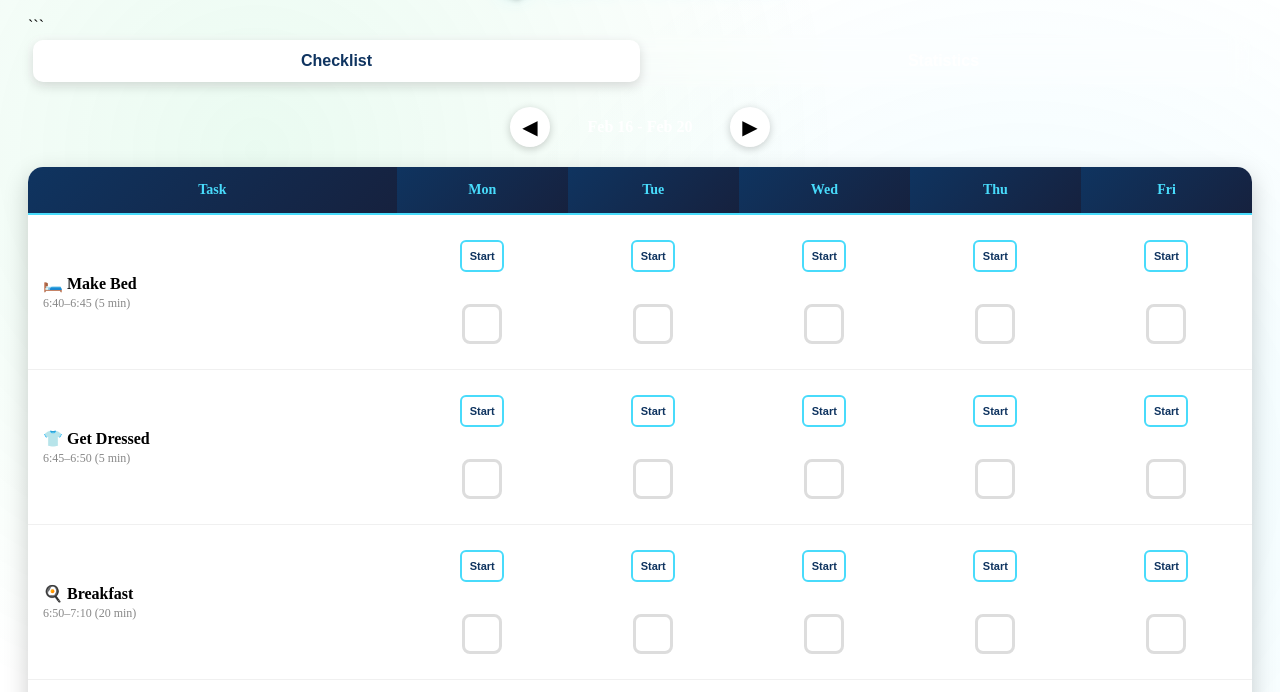
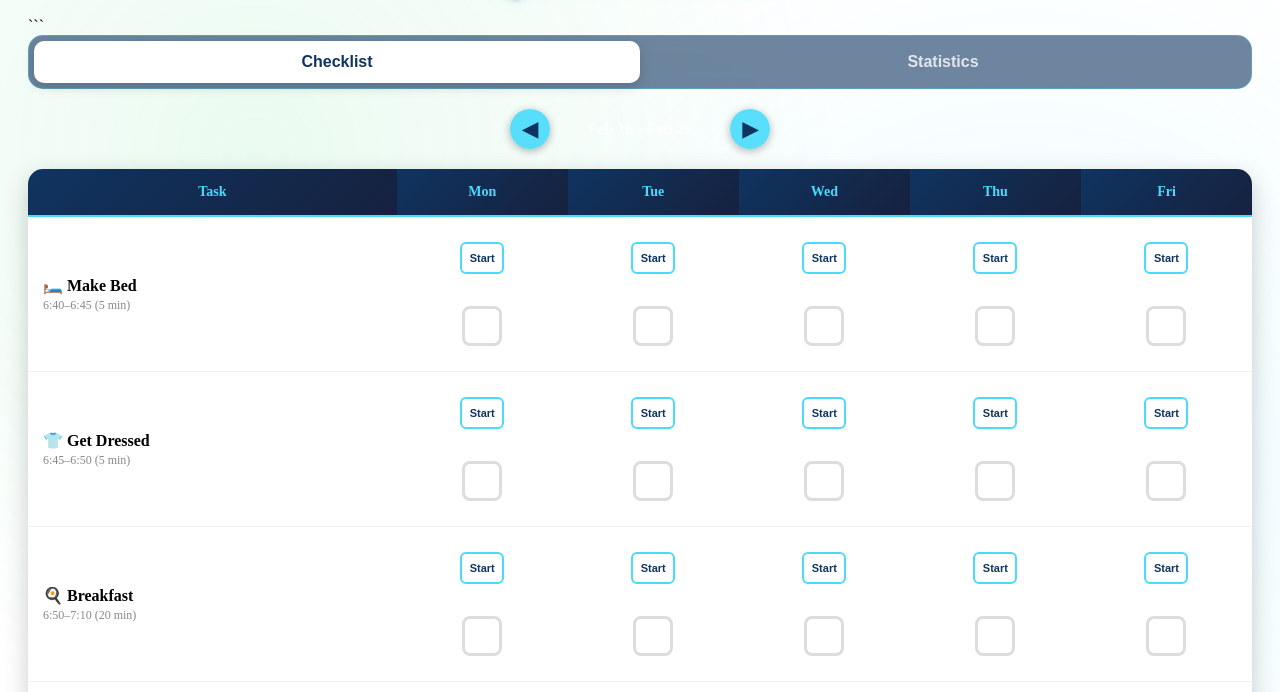
Before and after one commit to danbeen/Schedule, a plain HTML site: page index.html in a window 1280 px wide. Shown: the part 89-781 px from the top of the page. Drawn offline with Linux system fonts and the light colour scheme.

Commit message:
Better render

```diff
--- a/index.html
+++ b/index.html
@@ -58,11 +58,12 @@
 
 .nav-tabs {
     display: flex;
-    background: rgba(255,255,255,0.2);
+    background: rgba(15, 52, 96, 0.6);
     border-radius: 15px;
     padding: 5px;
     margin-bottom: 20px;
     backdrop-filter: blur(10px);
+    border: 1px solid rgba(72, 219, 251, 0.3);
 }
 
 .nav-tab {
@@ -70,7 +71,7 @@
     padding: 12px;
     text-align: center;
     border-radius: 10px;
-    color: white;
+    color: rgba(255, 255, 255, 0.8);
     font-weight: 600;
     cursor: pointer;
     transition: all 0.3s;
@@ -102,17 +103,19 @@
 }
 
 .week-selector button {
-    background: white;
+    background: rgba(72, 219, 251, 0.9);
     border: none;
     border-radius: 50%;
     width: 40px;
     height: 40px;
     font-size: 20px;
     cursor: pointer;
-    box-shadow: 0 2px 8px rgba(0,0,0,0.2);
+    box-shadow: 0 2px 8px rgba(0,0,0,0.3);
     display: flex;
     align-items: center;
     justify-content: center;
+    color: #0f3460;
+    font-weight: bold;
 }
 
 .week-selector span {
```
